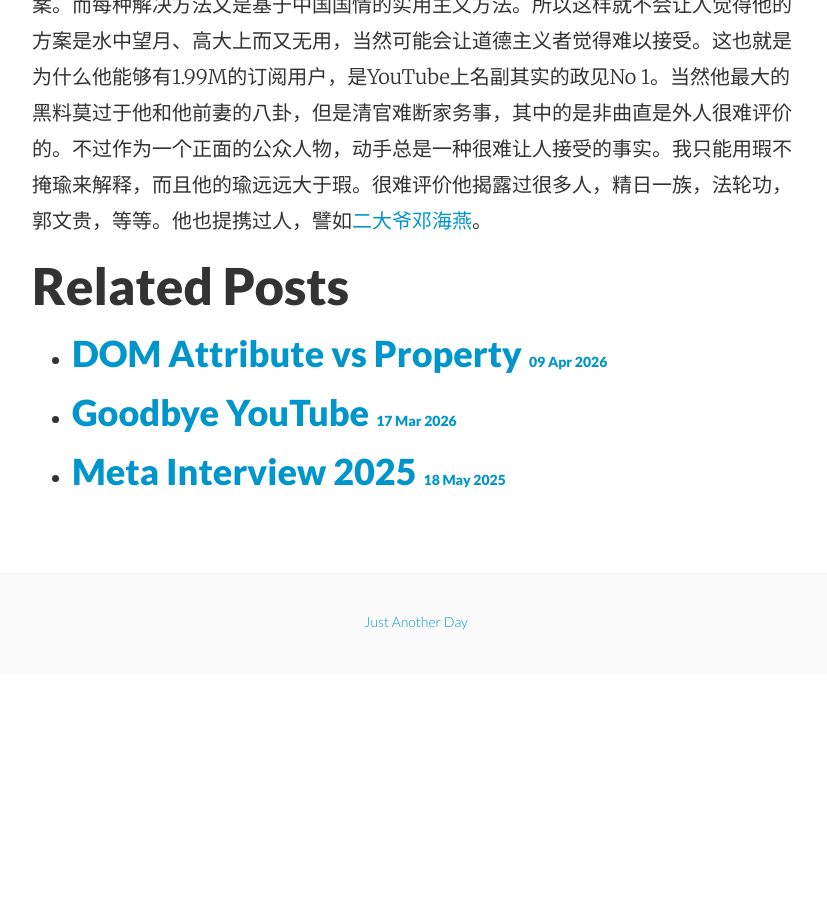
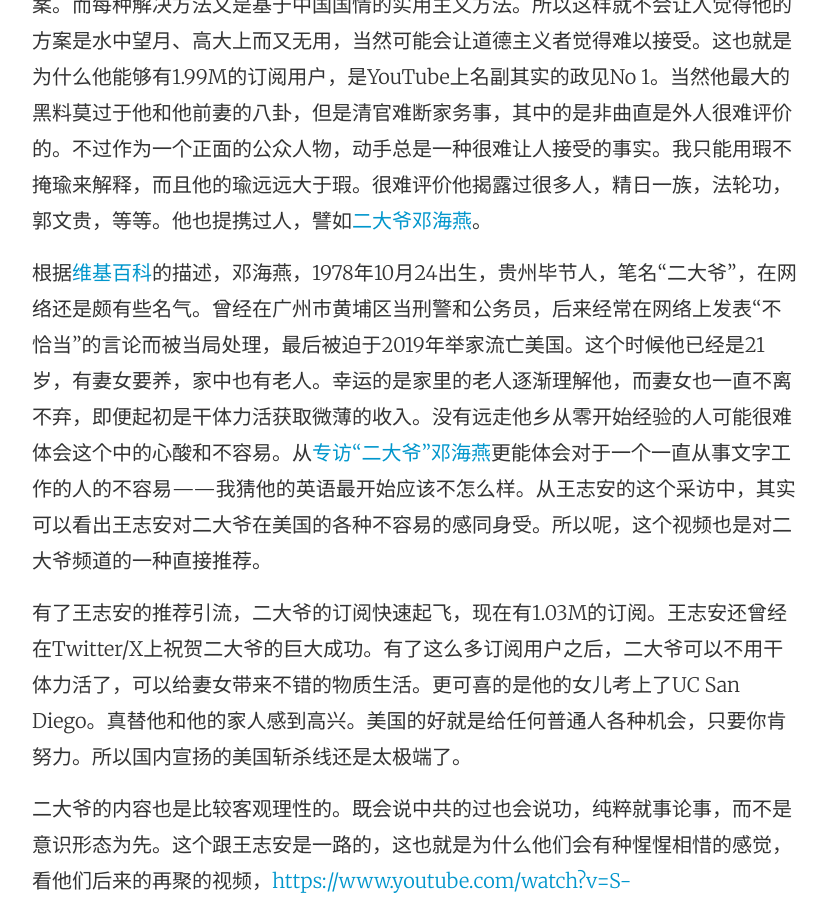
Before and after one commit to flyingsky/flyingsky.github.io, a Jekyll site: the page built from chinese/_posts/2026-05-15-eryegushi.md, in a window 1280 px wide and 900 px high, scrolled down 517 px. Shown: the whole window, without its empty margins (224-1051 px from the left). Built offline with Jekyll 4.4.1, drawn with Linux system fonts in a browser that asks for light colours; before the commit the page ends 1191 px from its top, so only the background shows below that; some of the changed text lies outside the part shown.

Commit message:
Update 2026-05-15-eryegushi.md

```diff
--- a/chinese/_posts/2026-05-15-eryegushi.md
+++ b/chinese/_posts/2026-05-15-eryegushi.md
@@ -1,9 +1,19 @@
 ---
 layout: post
 title:  YouTube中文崛起之二爷故事
-date:   2024-11-30 22:14:00 -0800
+date:   2026-05-15 22:14:00 -0800
 categories: chinese
 ---
 之前提到过YouTube上王志安的崛起。王志安其实是一个客观、充满同情心、理性的、实用主义的新闻记者。所以他会同情弱者，也会想到从广泛的社会制度中寻找解决方案。而每种解决方法又是基于中国国情的实用主义方法。所以这样就不会让人觉得他的方案是水中望月、高大上而又无用，当然可能会让道德主义者觉得难以接受。这也就是为什么他能够有1.99M的订阅用户，是YouTube上名副其实的政见No 1。当然他最大的黑料莫过于他和他前妻的八卦，但是清官难断家务事，其中的是非曲直是外人很难评价的。不过作为一个正面的公众人物，动手总是一种很难让人接受的事实。我只能用瑕不掩瑜来解释，而且他的瑜远远大于瑕。很难评价他揭露过很多人，精日一族，法轮功，郭文贵，等等。他也提携过人，譬如[二大爷邓海燕](https://www.youtube.com/@Tankman2020)。
 
-<!-- insert image -->
+<!-- insert wangzhian image -->
+
+根据[维基百科](https://zh.wikipedia.org/wiki/%E4%BA%8C%E5%A4%A7%E7%88%B7)的描述，邓海燕，1978年10月24出生，贵州毕节人，笔名“二大爷”，在网络还是颇有些名气。曾经在广州市黄埔区当刑警和公务员，后来经常在网络上发表“不恰当”的言论而被当局处理，最后被迫于2019年举家流亡美国。这个时候他已经是21岁，有妻女要养，家中也有老人。幸运的是家里的老人逐渐理解他，而妻女也一直不离不弃，即便起初是干体力活获取微薄的收入。没有远走他乡从零开始经验的人可能很难体会这个中的心酸和不容易。从[专访“二大爷”邓海燕](https://www.youtube.com/watch?v=aKYRPYV4uX0)更能体会对于一个一直从事文字工作的人的不容易——我猜他的英语最开始应该不怎么样。从王志安的这个采访中，其实可以看出王志安对二大爷在美国的各种不容易的感同身受。所以呢，这个视频也是对二大爷频道的一种直接推荐。
+
+有了王志安的推荐引流，二大爷的订阅快速起飞，现在有1.03M的订阅。王志安还曾经在Twitter/X上祝贺二大爷的巨大成功。有了这么多订阅用户之后，二大爷可以不用干体力活了，可以给妻女带来不错的物质生活。更可喜的是他的女儿考上了UC San Diego。真替他和他的家人感到高兴。美国的好就是给任何普通人各种机会，只要你肯努力。所以国内宣扬的美国斩杀线还是太极端了。
+
+<!-- insert er da ye image -->
+
+二大爷的内容也是比较客观理性的。既会说中共的过也会说功，纯粹就事论事，而不是意识形态为先。这个跟王志安是一路的，这也就是为什么他们会有种惺惺相惜的感觉，看他们后来的再聚的视频，https://www.youtube.com/watch?v=S-EzMe7DqQE&t=1s。二大爷更多的是借各种史籍来评论当今，会通过逻辑、结合各种材料来立体客观地分析历史上的人和事，从而摆脱那种从古到今的官方叙事。这种分析和解构对于中国民众很重要，因为接受中国教育的人都已经被洗脑得厉害，很难有自己正确客观地认识。譬如我知道大一的时候还是站在党和政府的立场义正严辞地跟同学辩论六四当中各种学生的暴行。之所以有这种幼稚的想法是因为我根本没有全面了解六四，始终相信党和政府是对的，毕竟是结束了动乱，而小时候从新闻联播里面看到的解放军战士的尸体更加让我确信有暴乱分子。但是之后在大学看了各种视频之后有了全面了解，才知道自己当初是多么的幼稚。才逐渐知道历史是由人打扮的小姑娘的道理。我是名牌大学生在江、胡那种宽松的言论环境中才逐渐提高独立思考能力的。其他的人要获得这种独立思考能力估计更难。所以对于王志安、柴静和二大爷这些开启民智、鼓励独立思考的人，我是非常鼓励和欣赏的。
+
+本来打算好好写一下的，但是家里又在催睡觉了，所以就胡乱这样吧。
```
